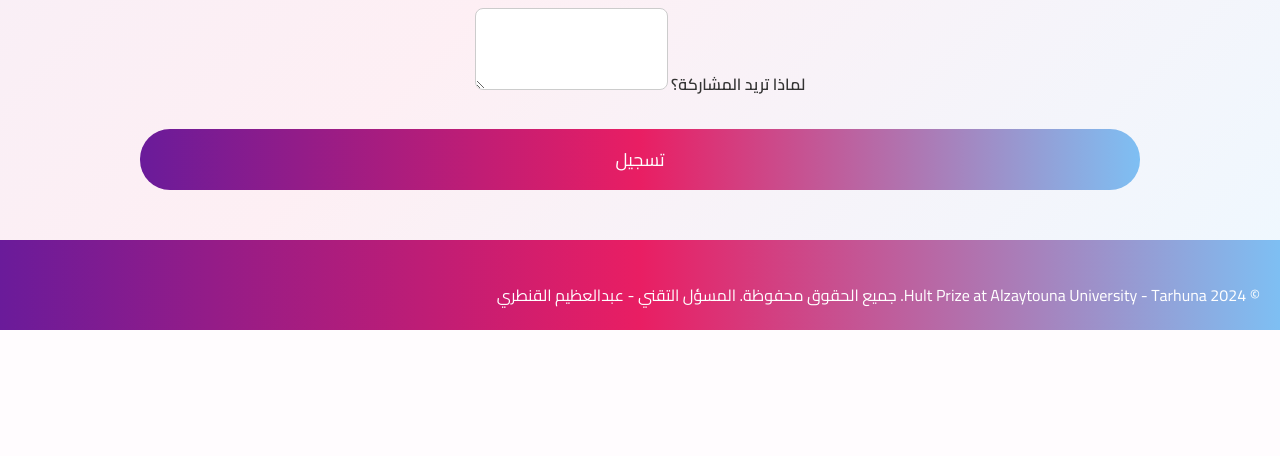
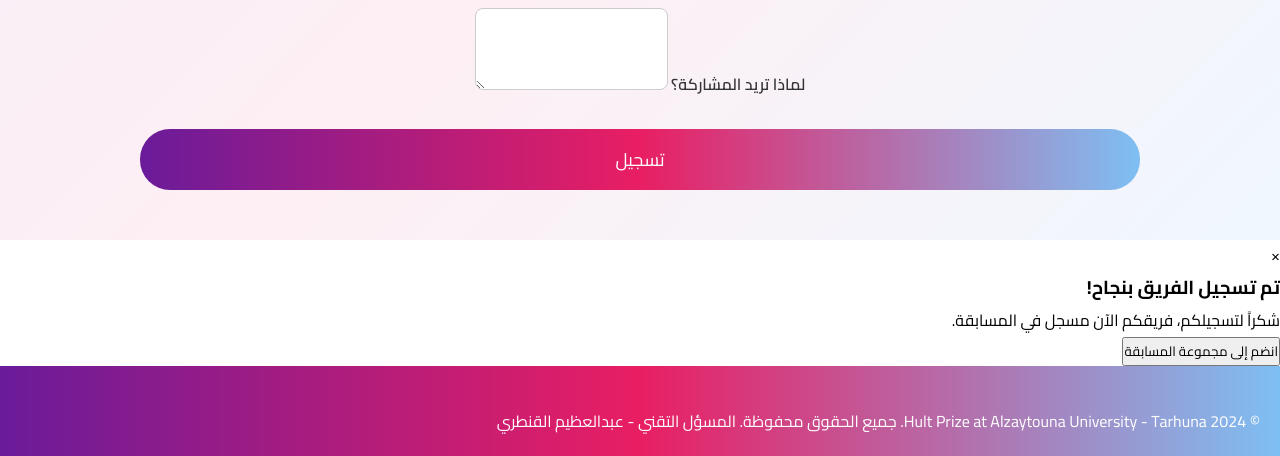
Before and after one commit to elqan3/AlzaytounaHultPrize, a Flask app: page / in a window 1280 px wide. Shown: the part 3337-3793 px from the top of the page. Before the commit the page ends 3667 px from the top, so only its background shows below. Run offline with Flask 3, Linux system fonts and the light colour scheme.

Commit message:
Refactor index.html for improved structure and content

```diff
--- a/templates/index.html
+++ b/templates/index.html
@@ -226,6 +226,17 @@
         <button type="submit">تسجيل</button>
     </form>
 </section>
+<!-- Registration Success Modal -->
+<div id="successModal" class="modal">
+  <div class="modal-content">
+    <span class="close">&times;</span>
+    <h3>تم تسجيل الفريق بنجاح!</h3>
+    <p>شكراً لتسجيلكم، فريقكم الآن مسجل في المسابقة.</p>
+    <a href="https://chat.whatsapp.com/EuK4EDxPXsvCYOVZuBpqWs?mode=gi_t" target="_blank">
+        <button class="btn">انضم إلى مجموعة المسابقة</button>
+    </a>
+  </div>
+</div>
 
 <!-- Footer -->
 <footer class="site-footer" id="footer">
@@ -251,6 +262,30 @@ links.forEach(link => {
     });
 });
 </script>
+<script>
+const modal = document.getElementById("successModal");
+const closeBtn = document.querySelector(".modal .close");
+
+// لإغلاق النافذة عند الضغط على X
+closeBtn.onclick = () => modal.style.display = "none";
+
+// لإغلاق النافذة عند الضغط خارجها
+window.onclick = (event) => {
+  if (event.target == modal) modal.style.display = "none";
+}
+
+// عرض النافذة بعد التسجيل (إذا تم flash message بنجاح)
+{% with messages = get_flashed_messages(with_categories=true) %}
+  {% if messages %}
+    {% for category, message in messages %}
+      {% if category == 'success' %}
+        modal.style.display = 'block';
+      {% endif %}
+    {% endfor %}
+  {% endif %}
+{% endwith %}
+</script>
+
 
 </body>
 </html>
```
